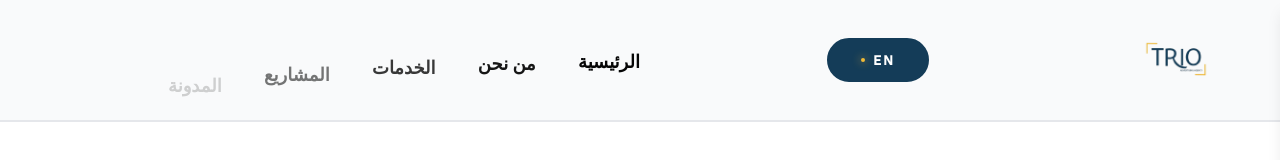
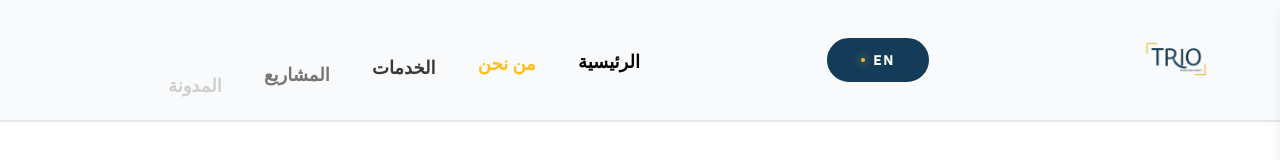
Before and after one commit to MAldeep/Trio-agnecy, a Next.js app: page /ar/about in a window 1280 px wide. Shown: the top 160 px of the page. Built offline with nearby package versions, Linux system fonts and the light colour scheme.

Commit message:
Fix : fixing the isActive links style

```diff
--- a/src/app/_components/(homePage)/Header.tsx
+++ b/src/app/_components/(homePage)/Header.tsx
@@ -143,7 +143,8 @@ const Header = () => {
       {/* NavLinks */}
       <div className="w-1/2 lg:flex justify-between items-center hidden links">
         {NavLinks.map((el, idx) => {
-          const isActive = pathname === el.to || (pathname.startsWith(el.to) && el.to !== "/")
+          const pathWithoutLocale = pathname.replace(`/${locale}`, "") || "/";
+          const isActive = pathWithoutLocale === el.to || (pathWithoutLocale.startsWith(el.to) && el.to !== "/")
           return (
             <Link
               href={el.to}
```
